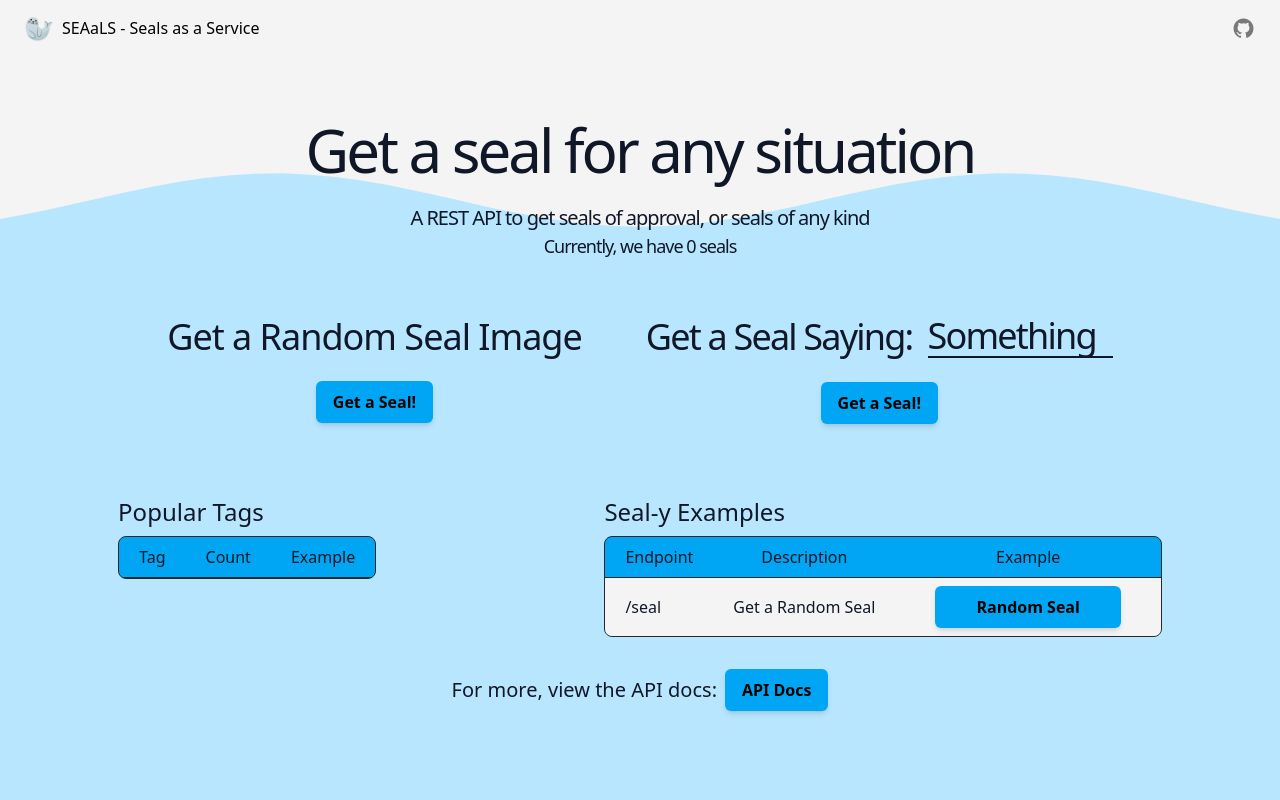
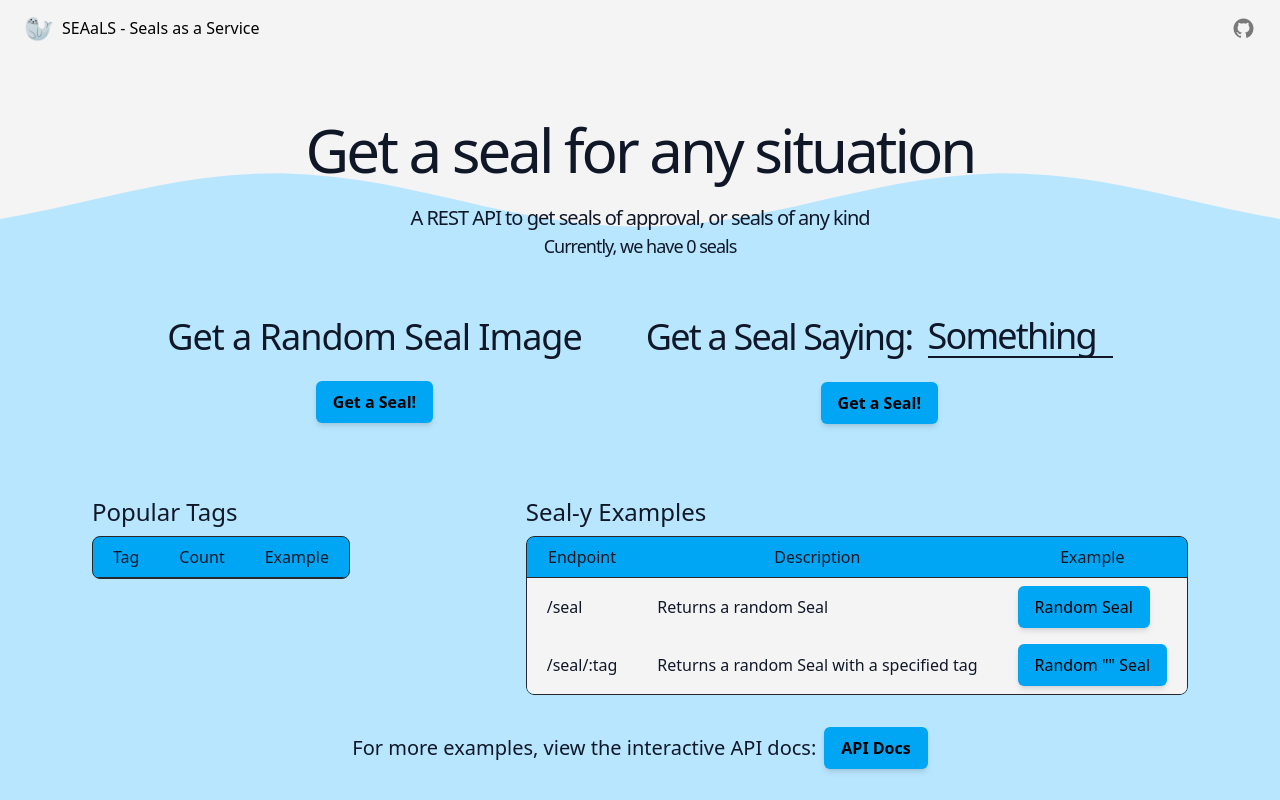
Before and after one commit to Kirimson/seaals, a web app: file public/html/index.html in a window 1280 px wide. Run offline with its HTML, style and script files only (its server is not run), Linux system fonts and the light colour scheme; lists and menus that the app fills with data are empty; some libraries are stand-ins or nearby versions.

Commit message:
feat: add tag example

```diff
--- a/public/html/index.html
+++ b/public/html/index.html
@@ -15,7 +15,7 @@
   </head>
 
   <body
-    class="bg-sky-200 dark:bg-cyan-900 text-gray-900 dark:text-gray-100 transition-colors duration-500 mb-5"
+    class="bg-sky-200 dark:bg-cyan-900 text-gray-900 dark:text-gray-100 transition-colors duration-500"
   >
     <nav
       class="bg-zinc-100 dark:bg-zinc-900 text-black dark:text-white sticky top-0"
@@ -40,7 +40,7 @@
 
     <div class="wave bg-zinc-100 dark:bg-zinc-900 h-screen"></div>
 
-    <content class="flex flex-col px-5">
+    <content class="flex flex-col px-5 mb-5">
       <section id="upper" class="max-w-7xl justify-between mx-auto pt-16">
         <h1 class="text-6xl tracking-tighter text-balance text-center">
           Get a seal for any situation
@@ -127,11 +127,11 @@
           </div>
         </div>
 
-        <div id="usage">
+        <div id="usage" class="flex flex-col">
           <p class="text-2xl py-2">Seal-y Examples</p>
-          <div>
+          <div class="max-w-[90vw] overflow-x-auto rounded-lg">
             <table
-              class="rounded-corners bg-sky-500 dark:bg-sky-800 border-separate border-1 border-zinc-800 rounded-lg overflow-hidden border-spacing-0"
+              class="bg-sky-500 dark:bg-sky-800 border-separate border-1 border-zinc-800 rounded-lg overflow-hidden border-spacing-0"
             >
               <thead>
                 <tr
@@ -142,17 +142,33 @@
                   <th class="px-5 py-2">Example</th>
                 </tr>
               </thead>
-              <tbody class="bg-zinc-100 dark:bg-zinc-900 **:px-5 **:py-2">
+              <tbody class="bg-zinc-100 dark:bg-zinc-900">
                 <tr>
-                  <td>/seal</td>
-                  <td>Get a Random Seal</td>
-                  <td>
+                  <td class="px-5 py-2">/seal</td>
+                  <td class="px-5 py-2">Returns a random Seal</td>
+                  <td class="px-5 py-2">
                     <a href="/seal" target="_blank">
                       <button
                         class="rounded-md py-2 px-4 border border-transparent transition-all shadow-md hover:shadow-lg text-center text-black dark:text-white focus:shadow-none bg-sky-500 dark:bg-sky-800 hover:bg-sky-300 hover:dark:bg-sky-700 hover:cursor-pointer"
                         type="submit"
                       >
-                        <b>Random Seal</b>
+                        Random Seal
+                      </button>
+                    </a>
+                  </td>
+                </tr>
+                <tr>
+                  <td class="px-5 py-2">/seal/:tag</td>
+                  <td class="px-5 py-2">
+                    Returns a random Seal with a specified tag
+                  </td>
+                  <td class="px-5 py-2">
+                    <a id="tag-example" href="/seal" target="_blank">
+                      <button
+                        class="rounded-md py-2 px-4 border border-transparent transition-all shadow-md hover:shadow-lg text-center text-black dark:text-white focus:shadow-none bg-sky-500 dark:bg-sky-800 hover:bg-sky-300 hover:dark:bg-sky-700 hover:cursor-pointer"
+                        type="submit"
+                      >
+                        Random "<span id="tag-example-btn"></span>" Seal
                       </button>
                     </a>
                   </td>
@@ -166,7 +182,9 @@
       <section
         class="flex flex-col md:flex-row gap-2 justify-center items-center"
       >
-        <span class="text-xl text-center">For more, view the API docs:</span>
+        <span class="text-xl text-center"
+          >For more examples, view the interactive API docs:</span
+        >
         <a href="/swagger/index.html">
           <button
             class="rounded-md py-2 px-4 border border-transparent transition-all shadow-md hover:shadow-lg text-center text-black dark:text-white focus:shadow-none bg-sky-500 dark:bg-sky-800 hover:bg-sky-300 hover:dark:bg-sky-700 hover:cursor-pointer"
```
Also changed, not shown: public/assets/js/index.js, public/assets/output.css.
